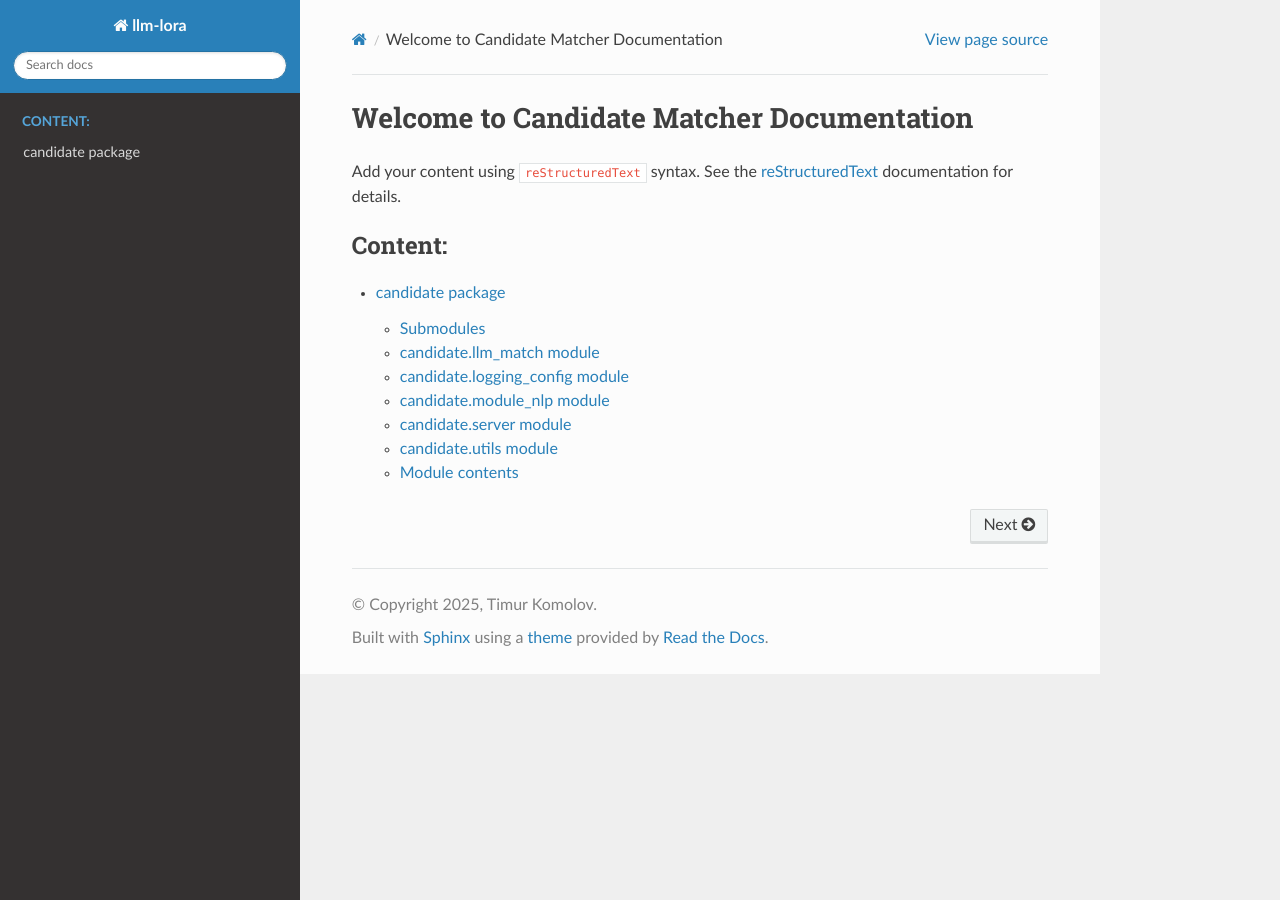
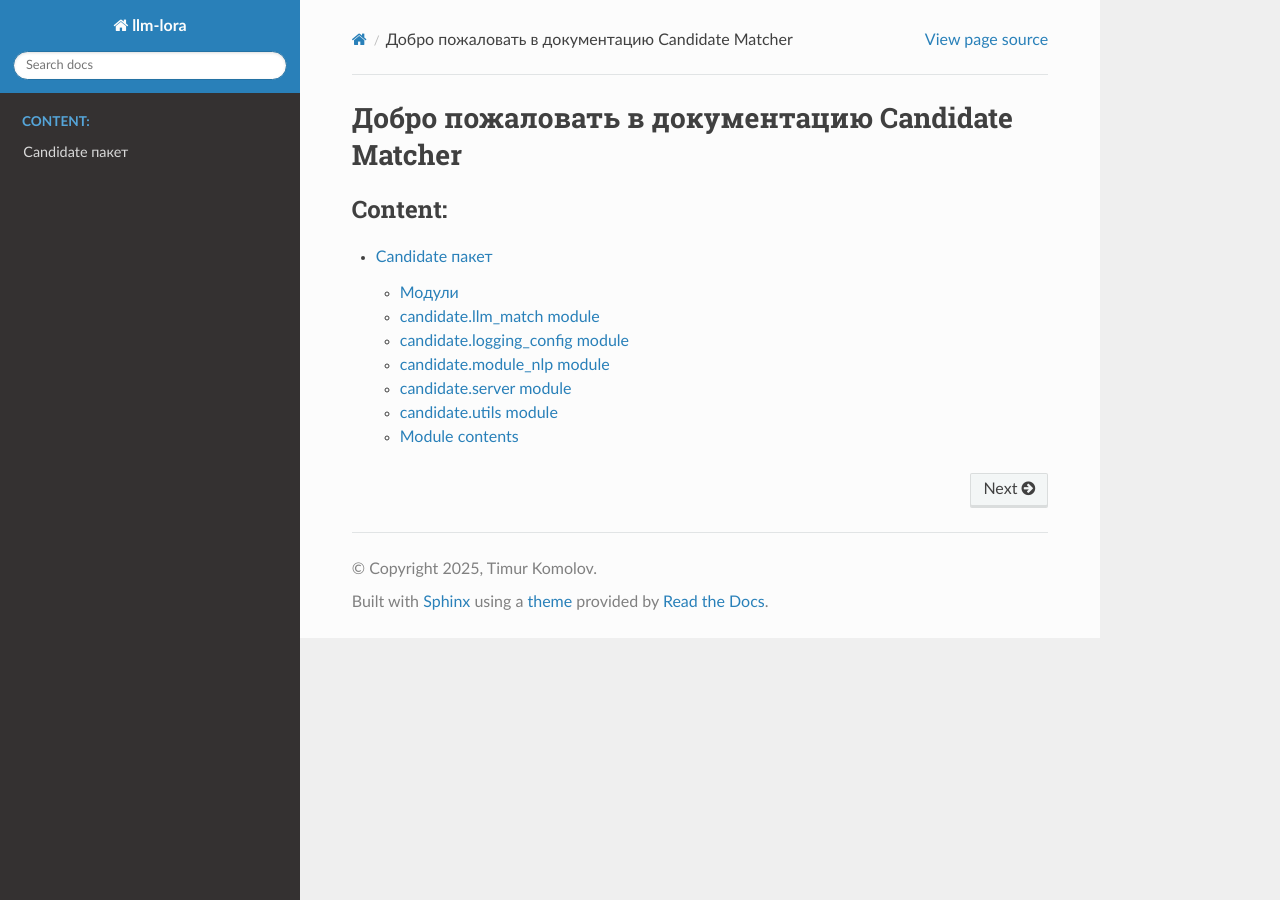
Before and after one commit to Timik232/CandidateMatcher, a Sphinx documentation site: the page built from docs/index.rst, in a window 1280 px wide. Built offline with Sphinx 7.4.7 and the Read the Docs theme 3.1.0, drawn with Linux system fonts in a browser that asks for light colours.

Commit message:
Minor fixes of the docs

```diff
--- a/docs/candidate.rst
+++ b/docs/candidate.rst
@@ -1,7 +1,7 @@
-candidate package
+Candidate пакет
 =================
 
-Submodules
+Модули
 ----------
 
 candidate.llm\_match module
--- a/docs/index.rst
+++ b/docs/index.rst
@@ -4,12 +4,8 @@
    contain the root `toctree` directive.
 
 
-Welcome to Candidate Matcher Documentation
+Добро пожаловать в документацию Candidate Matcher
 ==================================
-
-Add your content using ``reStructuredText`` syntax. See the
-`reStructuredText <https://www.sphinx-doc.org/en/master/usage/restructuredtext/index.html>`_
-documentation for details.
 
 
 .. toctree::
```
Also changed, not shown: README.md (+1 -1 lines).
